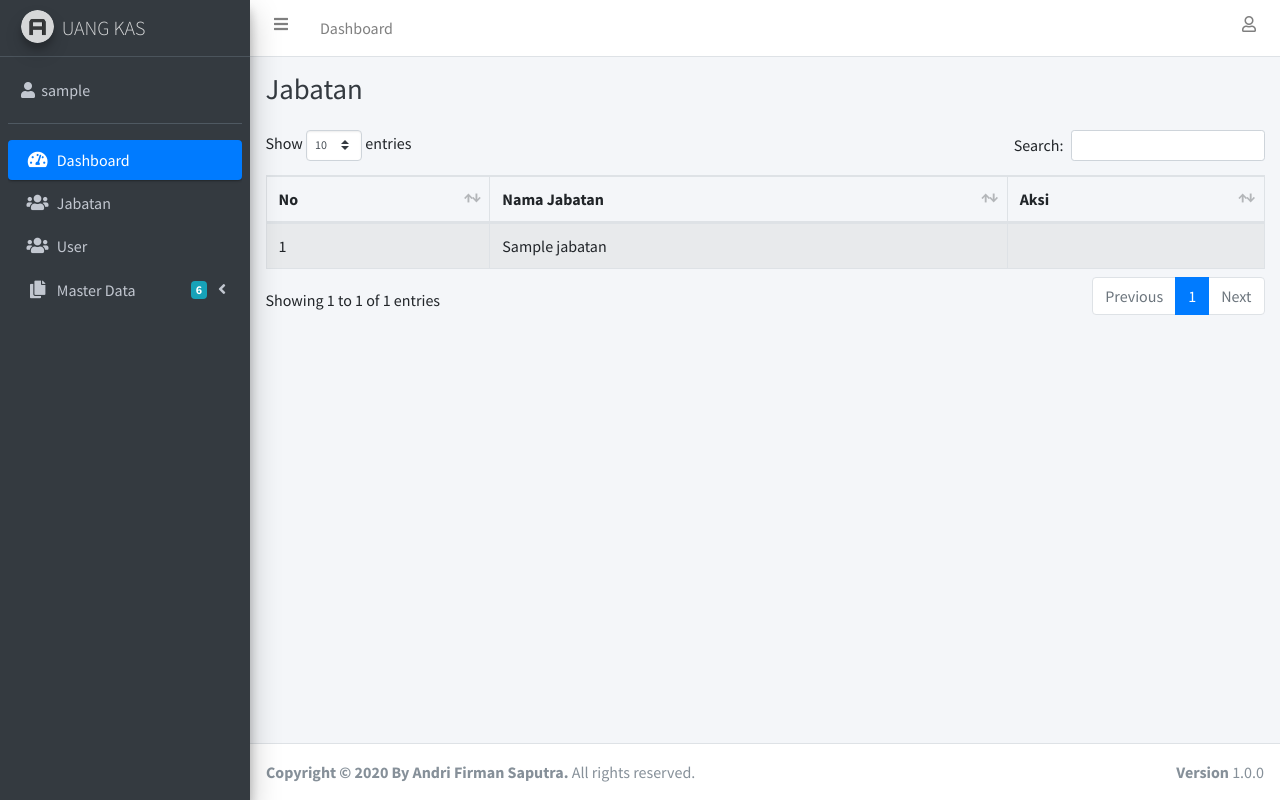
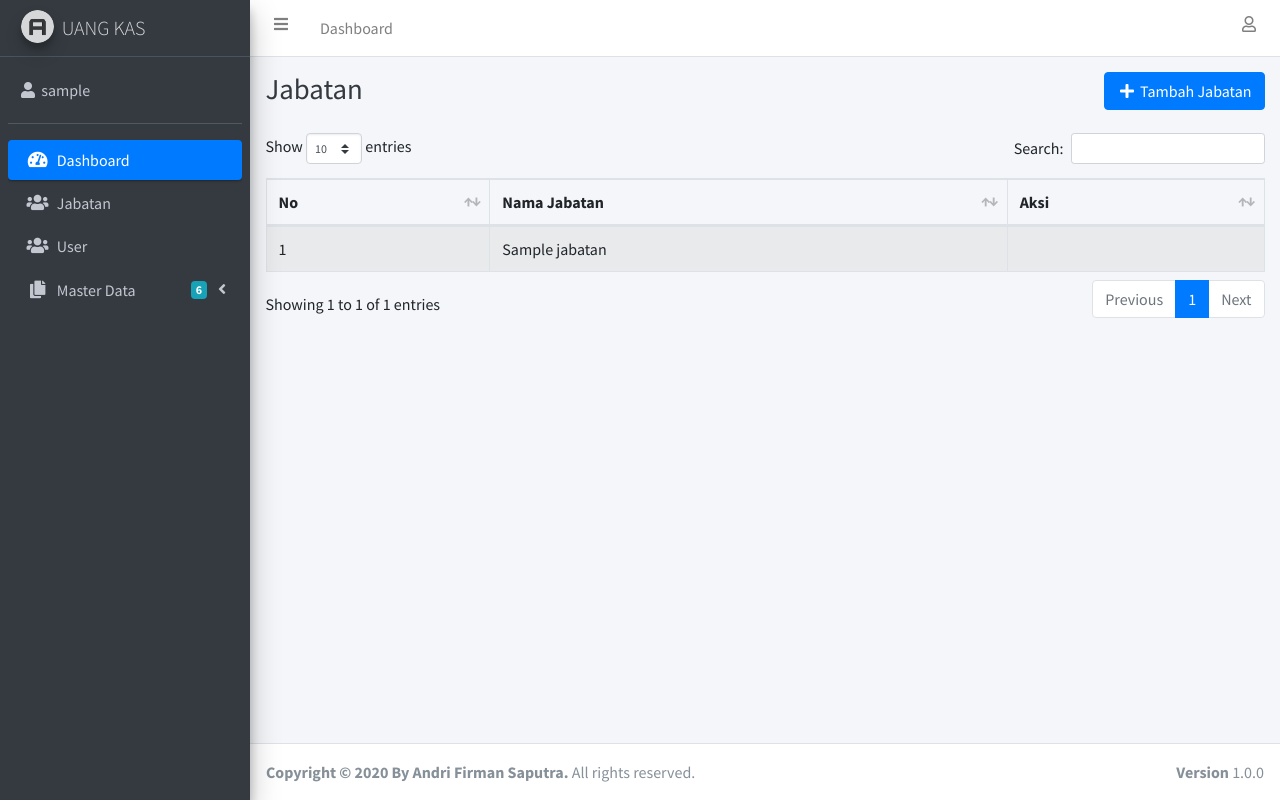
Before and after one commit to hako-975/aplikasi-uang-kas-dengan-php-native, a PHP site: page /jabatan.php in a window 1280 px wide. Run offline with PHP 8.4, Linux system fonts and the light colour scheme; the visitor is signed in with stand-in values (Sample User, id 1); tables that the repository leaves empty or names only in its code hold one stand-in row (values such as "Sample post").

Commit message:
mengubah file jabatan.php, menambahkan file hapus_jabatan.php, mengubah connection.php, mengubah sweetalert-config

```diff
--- a/assets/js/sweetalert2-config.js
+++ b/assets/js/sweetalert2-config.js
@@ -1,20 +1,22 @@
-$('.btn-hapus').on('click', function(e){
+$(document).ready(function() {
+	$('.btn-delete').on('click', function(e){
 		e.preventDefault();
 
 		const href = $(this).attr('href');
 		const nama 	= $(this).data('nama');
 
 		Swal.fire({
-	  title: 'Apakah Anda yakin?',
-	  text: "Menghapus data " + nama,
-	  type: 'warning',
+		  title: 'Are you sure?',
+		  text: "Want to delete " + nama,
+		  icon: 'warning',
 		  showCancelButton: true,
 		  confirmButtonColor: '#3085d6',
 		  cancelButtonColor: '#d33',
-	  confirmButtonText: 'Hapus Data!'
+		  confirmButtonText: 'Delete Data!'
 		}).then((result) => {
 		  if (result.value) {
 		    document.location.href = href;
 		  }
 		});
 	});
+});
--- a/connection.php
+++ b/connection.php
@@ -94,3 +94,28 @@ function editJabatan($data) {
   	$query = mysqli_query($conn, "UPDATE jabatan SET nama_jabatan = '$nama_jabatan' WHERE id_jabatan = '$id_jabatan'");
   	return mysqli_affected_rows($conn);
 }
+
+function checkJabatan() {
+	$id_jabatan = $_SESSION['id_jabatan'];
+	if ($id_jabatan !== '1') {
+		setAlert("Access Denied!", "You cannot delete data except administrator!", "error");
+     	header("Location: index.php");;
+	} else {
+		return true;
+	}
+}
+
+function deleteJabatan($id) {
+	global $conn;
+	if (checkJabatan() == true) {
+		$query = mysqli_query($conn, "DELETE FROM jabatan WHERE id_jabatan = '$id'");
+	  	return mysqli_affected_rows($conn);
+	}
+}
+
+function addJabatan($data) {
+	global $conn;
+	$nama_jabatan = htmlspecialchars($data['nama_jabatan']);
+	$query = mysqli_query($conn, "INSERT INTO jabatan VALUES ('', '$nama_jabatan')");
+  	return mysqli_affected_rows($conn);
+}
--- a/jabatan.php
+++ b/jabatan.php
@@ -5,10 +5,20 @@
   if (isset($_POST['btnEditJabatan'])) {
     if (editJabatan($_POST) > 0) {
       setAlert("Jabatan has been changed", "Successfully changed", "success");
-    header("Location: jabatan.php");
+      header("Location: jabatan.php");
     } else {
-      setAlert("Jabatan failed to change!", "Failed changed!", "error");
-    header("Location: jabatan.php");
+      setAlert("Jabatan failed to change!", "Failed change!", "error");
+      header("Location: jabatan.php");
+    }
+  }
+
+  if (isset($_POST['btnTambahJabatan'])) {
+    if (addJabatan($_POST) > 0) {
+      setAlert("Jabatan has been added", "Successfully added", "success");
+      header("Location: jabatan.php");
+    } else {
+      setAlert("Jabatan failed to add!", "Failed add!", "error");
+      header("Location: jabatan.php");
     }
   }
 ?>
@@ -31,9 +41,37 @@
     <!-- Content Header (Page header) -->
     <div class="content-header">
       <div class="container-fluid">
-        <div class="row mb-2">
-          <div class="col-sm">
+        <div class="row justify-content-center mb-2">
+          <div class="col-sm text-left">
             <h1 class="m-0 text-dark">Jabatan</h1>
+          </div><!-- /.col -->
+          <div class="col-sm text-right">
+            <button type="button" class="btn btn-primary" data-toggle="modal" data-target="#tambahJabatanModal"><i class="fas fa-fw fa-plus"></i> Tambah Jabatan</button>
+            <!-- Modal -->
+            <div class="modal fade text-left" id="tambahjabatanModal" tabindex="-1" role="dialog" aria-labelledby="tambahjabatanModalLabel" aria-hidden="true">
+              <div class="modal-dialog" role="document">
+                <form method="post">
+                  <div class="modal-content">
+                    <div class="modal-header">
+                      <h5 class="modal-title" id="tambahjabatanModalLabel">Tambah Jabatan</h5>
+                      <button type="button" class="close" data-dismiss="modal" aria-label="Close">
+                        <span aria-hidden="true">&times;</span>
+                      </button>
+                    </div>
+                    <div class="modal-body">
+                      <div class="form-group">
+                        <label for="nama_jabatan">Nama Jabatan</label>
+                        <input type="text" name="nama_jabatan" class="form-control" required>
+                      </div>
+                    </div>
+                    <div class="modal-footer">
+                      <button type="button" class="btn btn-danger" data-dismiss="modal"><i class="fas fa-fw fa-times"></i> Close</button>
+                      <button type="submit" class="btn btn-primary" name="btnTambahJabatan"><i class="fas fa-fw fa-save"></i> Save</button>
+                    </div>
+                  </div>
+                </form>
+              </div>
+            </div>
           </div><!-- /.col -->
         </div><!-- /.row -->
       </div><!-- /.container-fluid -->
@@ -92,7 +130,7 @@
                               </form>
                             </div>
                           </div>
-                          <a class="badge badge-danger" href="hapus_jabatan.php?id_jabatan=<?= $dj['id_jabatan']; ?>"><i class="fas fa-fw fa-trash"></i> Hapus</a>
+                          <a data-nama="<?= $dj['nama_jabatan']; ?>" class="btn-delete badge badge-danger" href="hapus_jabatan.php?id_jabatan=<?= $dj['id_jabatan']; ?>"><i class="fas fa-fw fa-trash"></i> Hapus</a>
                         <?php endif ?>
                       </td>
                     </tr>
```
Also changed, not shown: hapus_jabatan.php (added, +14 -0 lines). Lines whose indentation alone changed are shown as unchanged.
